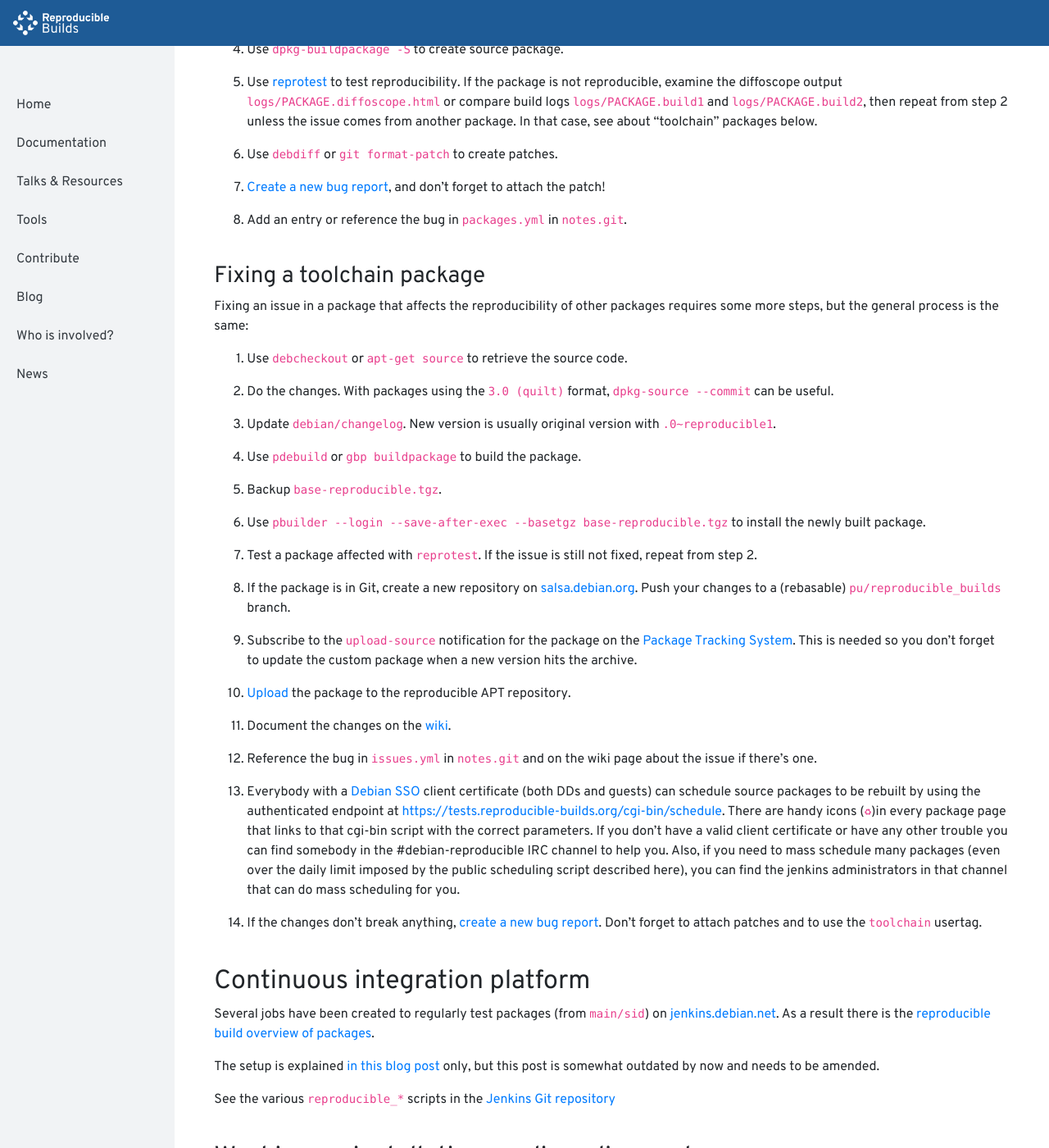
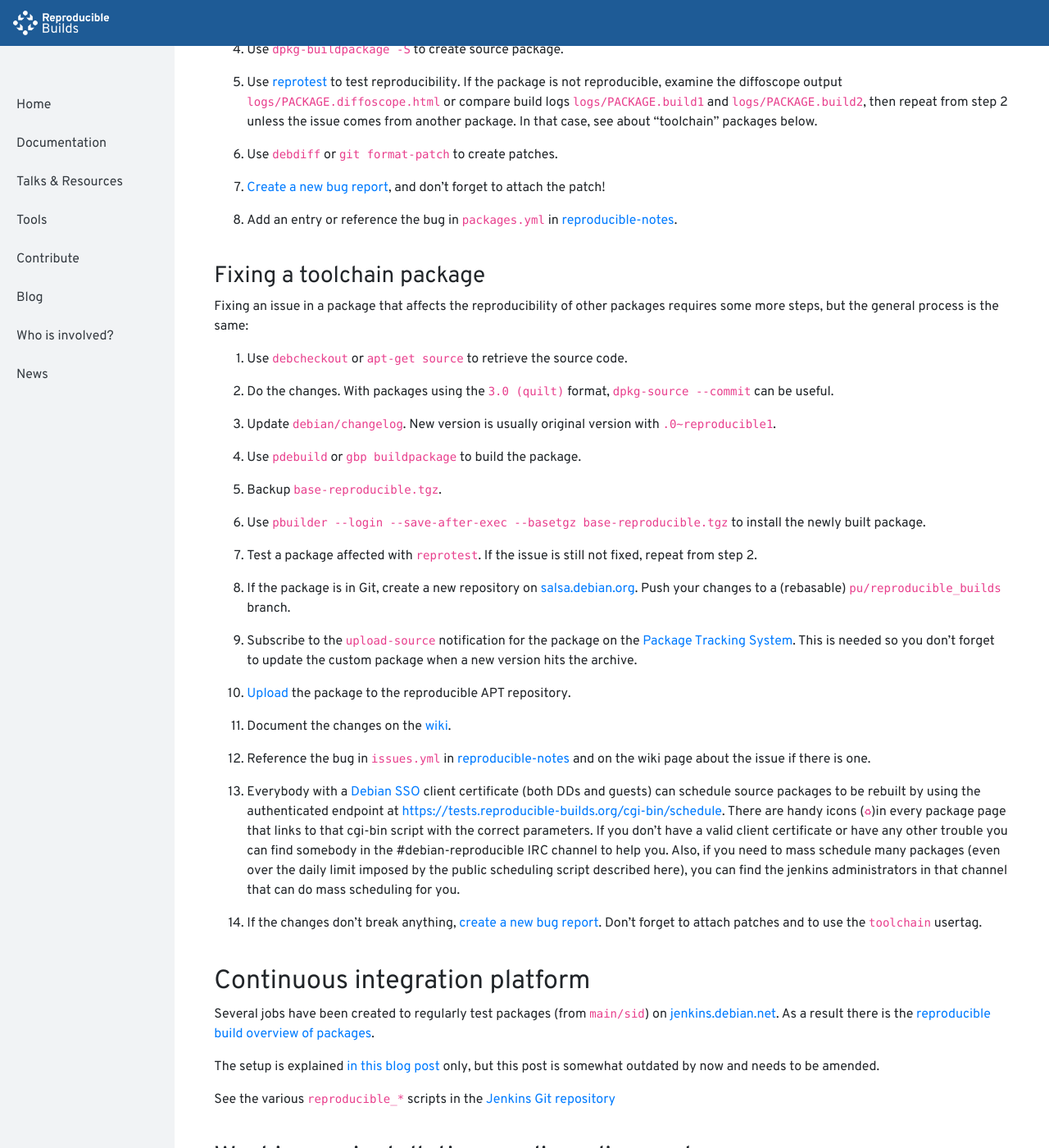
Before and after one commit to prototypefund/reproducible-website, a Jekyll site: the page built from contribute/index.md, in a window 1280 px wide and 1400 px high, scrolled down 3452 px. Shown: the whole window at 82% size. Built offline with Jekyll 4.4.1, drawn with Linux system fonts in a browser that asks for light colours.

Commit message:
contribute: fix more dead links to salsa

```diff
--- a/contribute/index.md
+++ b/contribute/index.md
@@ -150,7 +150,7 @@
 who have been tried most recently.
 
 Notes about packages are kept in the
-[notes](https://salsa.debian.org/reproducible-builds/notes.git). Git repository
+[notes](https://salsa.debian.org/reproducible-builds/reproducible-notes). Git repository
 in `packages.yml`. The list of [known common issues](https://reproducible.debian.net/index_issues.html)
 is kept in the `issues.yml` file.
 
@@ -172,7 +172,7 @@
   using [codesearch](https://codesearch.debian.net/).  Otherwise, try to locate
   calls to `date` in `configure.ac`, `Makefile.am`, etc.
 
-The [clean-notes](https://salsa.debian.org/reproducible-builds/misc.git/tree/clean-notes)
+The [clean-notes](https://salsa.debian.org/reproducible-builds/reproducible-misc/blob/master/clean-notes)
 script in the `misc` repository will detect outdated notes and re-order
 packages by alphabetical order. It should be run before committing changes to
 the `notes` repository.
@@ -209,7 +209,8 @@
 1. [Create a new bug report](https://wiki.debian.org/ReproducibleBuilds/Contribute#How_to_report_bugs),
    and don't forget to attach the patch!
 
-1. Add an entry or reference the bug in `packages.yml` in `notes.git`.
+1. Add an entry or reference the bug in `packages.yml` in
+   [reproducible-notes](https://salsa.debian.org/reproducible-builds/reproducible-notes).
 
 ### Fixing a toolchain package
 
@@ -249,8 +250,9 @@
 1. Document the changes on the
    [wiki](https://wiki.debian.org/ReproducibleBuilds/ExperimentalToolchain#Modified_packages).
 
-1. Reference the bug in `issues.yml` in `notes.git` and on the wiki page about
-   the issue if there's one.
+1. Reference the bug in `issues.yml` in
+   [reproducible-notes](https://salsa.debian.org/reproducible-builds/reproducible-notes)
+   and on the wiki page about the issue if there is one.
 
 1. Everybody with a [Debian SSO](https://sso.debian.org) client certificate
    (both DDs and guests) can schedule source packages to be rebuilt by using
```
